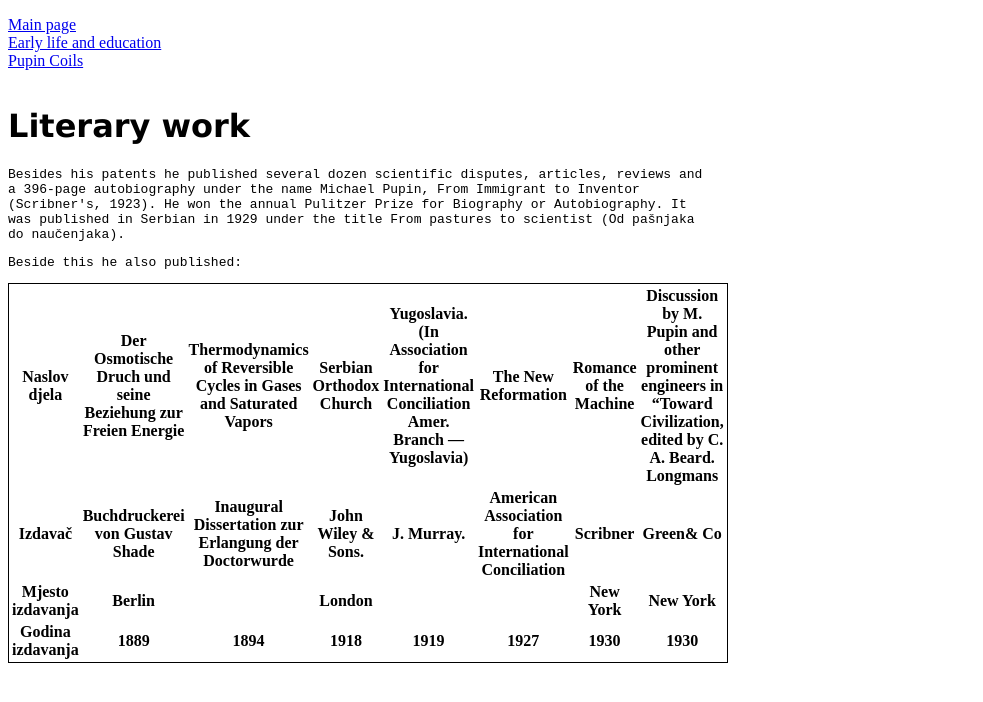
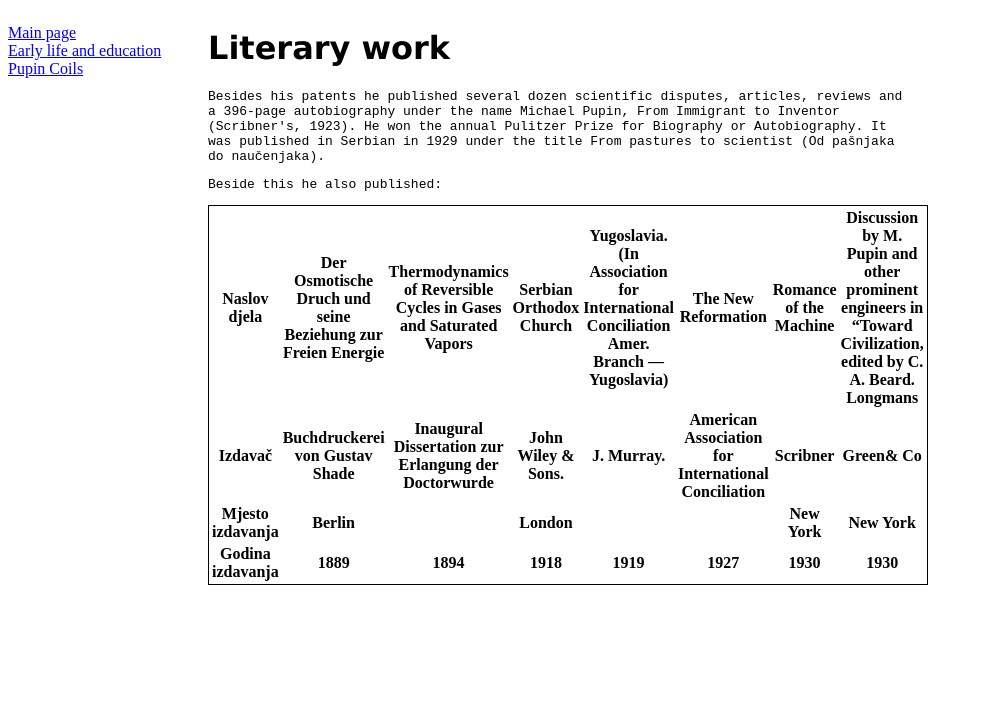
Before and after one commit to armincatic95/Front-end-Development, a plain HTML site: page mini_html_sajt/main_page/literary_work/index.html in a window 1280 px wide. Shown: the whole page, without its empty margins (0-983 px from the left). Drawn offline with Linux system fonts and the light colour scheme.

Commit message:
ispravljanje gresaka

```diff
--- a/mini_html_sajt/main_page/literary_work/index.html
+++ b/mini_html_sajt/main_page/literary_work/index.html
@@ -32,11 +32,11 @@ p { font-family: monospace;
     </style>
 </head>
 <body>
-    <div id="navigacija" class=nav">
+    <div id="navigacija" class="nav">
         <dl>
-            <dt> <a href="../inex.html">Main page</a> </dt>
-            <dt> <a href="../ealy_life_and_education/index.html">Early life and education</a> </dt>
-            <dt> <a href="../puin_coils/index.html">Pupin Coils</a> </dt>
+            <dt> <a href="../index.html">Main page</a> </dt>
+            <dt> <a href="../early_life_and_education/index.html">Early life and education</a> </dt>
+            <dt> <a href="../pupin_coils/index.html">Pupin Coils</a> </dt>
         </dl>
     </div>
 
```
Also changed, not shown: mini_html_sajt/main_page/early_life_and_education/index.html (+1 -1 lines), mini_html_sajt/main_page/pupin_coils/index.html (+6 -3 lines).
